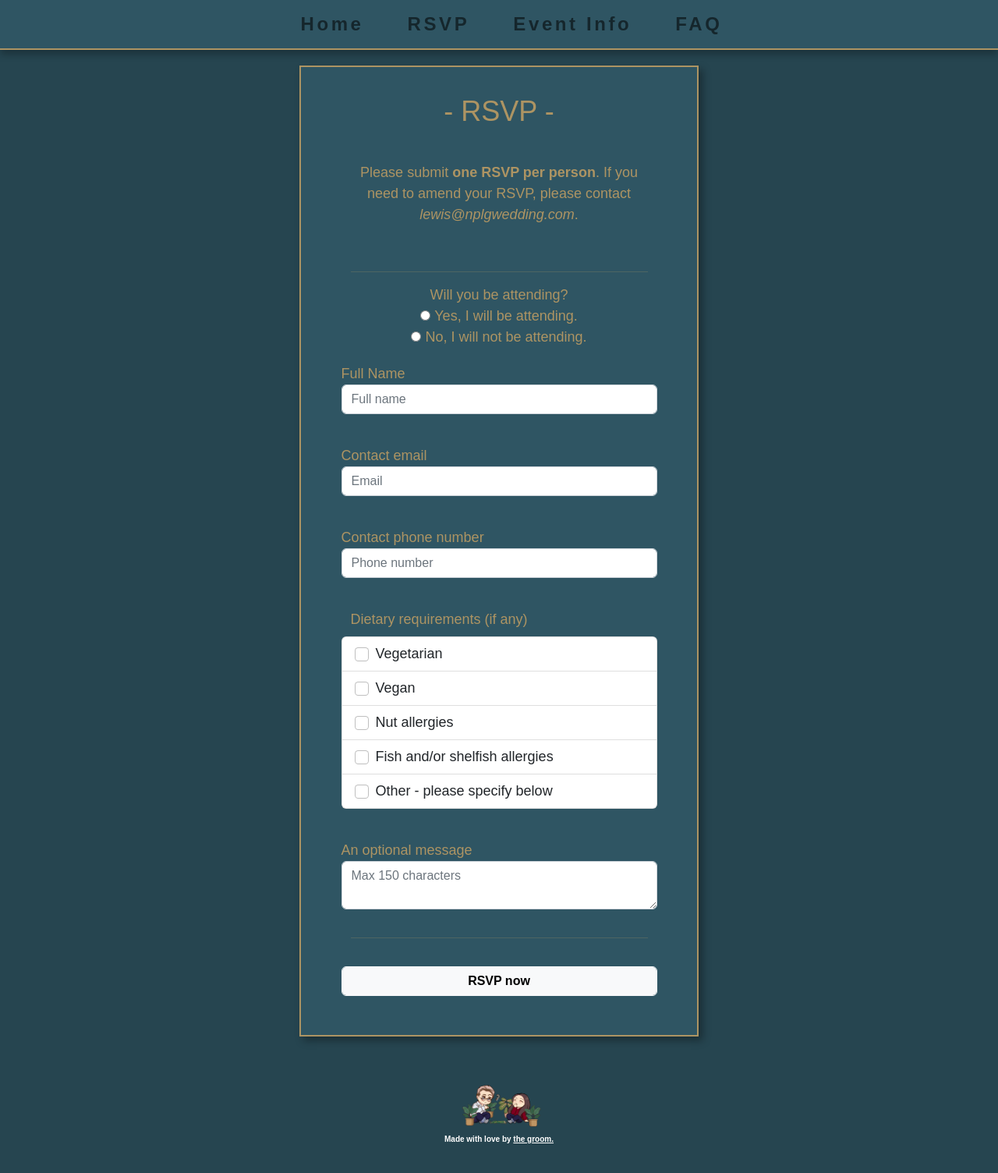
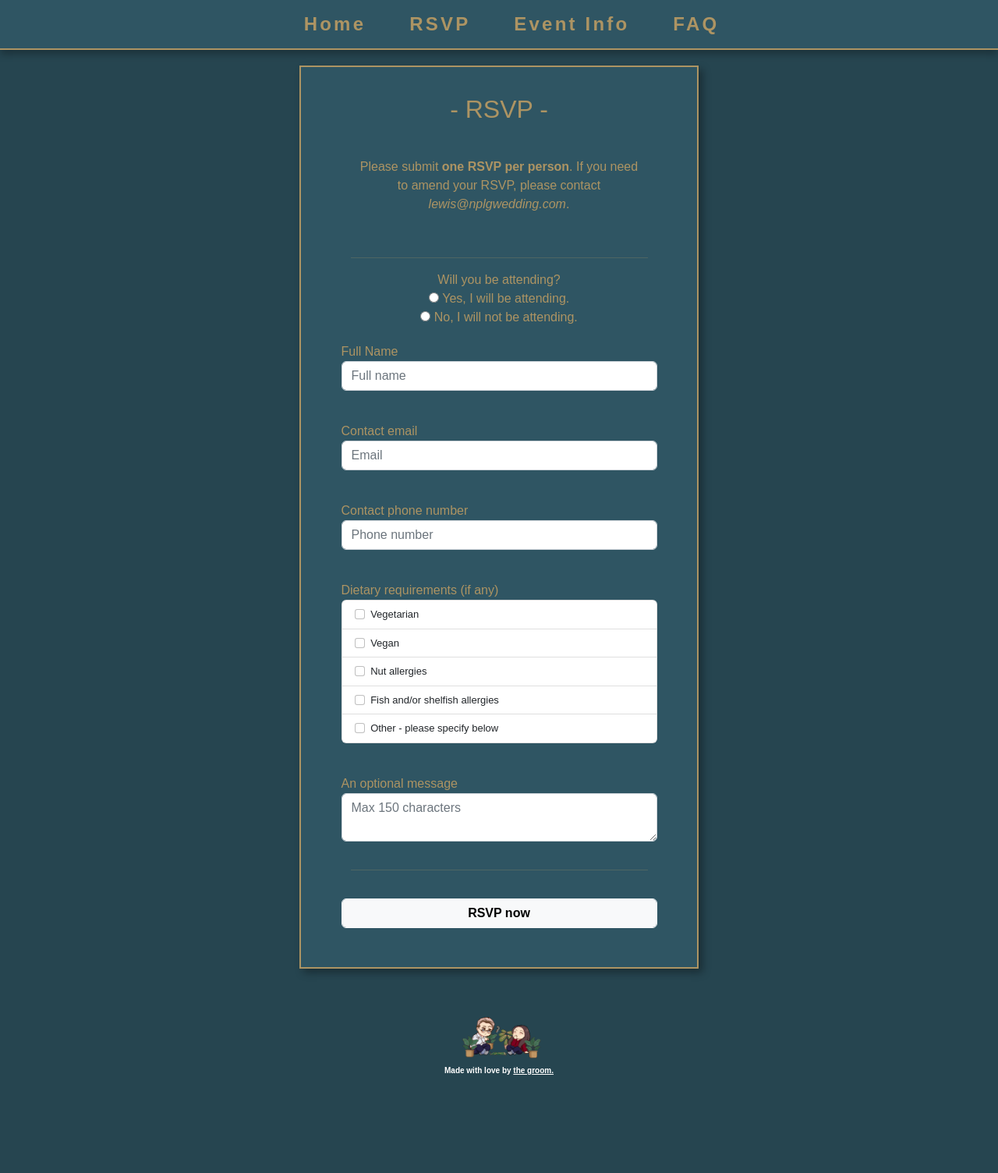
Before and after one commit to Lewis-Gallagher/wedding-website, a Flask app: page /rsvp in a window 1280 px wide. Shown: the whole page at 78% size. After the commit the page ends 1378 px from the top, so only its background shows below. Run offline with Flask 2, Linux system fonts and the light colour scheme; some libraries are stand-ins or nearby versions; some web fonts are replaced.

Commit message:
:adhesive_bandage: Adjust styling for smaller screens
Adjust styling for smaller screens

```diff
--- a/app/static/main.css
+++ b/app/static/main.css
@@ -5,12 +5,11 @@ body {
   font-family: "Junge", sans-serif;
   background-color: #264550;
   color: #AD9463;
-  font-size: large;
+  font-size: medium;
   letter-spacing: 0.25em;
 }
 
 .card-content {
-  font-size: 120%;
 }
 
 .flash {
@@ -41,10 +40,12 @@ body {
   display: table;
 }
 
+.navbar {
+  --bs-navbar-color: #AD9463;
+  --bs-navbar-hover-color: #AD9463;
+}
+
 .nav {
-  display: flex;
-  justify-content: space-evenly; /* Change to space-evenly for equal spacing */
-  align-items: center;
   list-style: none;
   background-color: #2f5563;
   border-bottom-style: solid;
@@ -57,15 +58,8 @@ body {
 
 .nav li {
   margin: 0 20px;
-  text-decoration: none;
-  color: #9b9488;
   font-size: 24px;
   font-weight: bold;
-  transition: color 0.3s ease;
-}
-
-.nav a:hover {
-  color:#AD9463;
 }
 
 .hero {
@@ -149,6 +143,10 @@ body {
   text-align: left;
 }
 
+.list-group-item {
+  font-size: small;
+}
+
 .form-control-label {
   text-align: left;
   padding: 0;
--- a/app/templates/index.html
+++ b/app/templates/index.html
@@ -9,9 +9,7 @@
     </div>
 
     <div class="content">
-        <div class="fancytext">
-            <a href="https://www.fontspace.com/category/cursive"><img src="https://see.fontimg.com/api/renderfont4/x3JyK/eyJyIjoiZnMiLCJoIjozMjIsInciOjI0MDAsImZzIjoxMzQsImZnYyI6IiNDOUE0NjAiLCJiZ2MiOiIjMzUzRDRCIiwidCI6MX0/V2VsY29tZSB0byBvdXIgd2VkZGluZw/sellena-brush.png" alt="Cursive fonts"></a>
-        </div>
+        <img src="https://see.fontimg.com/api/renderfont4/x3JyK/eyJyIjoiZnMiLCJoIjozMjIsInciOjI0MDAsImZzIjoxMzQsImZnYyI6IiNDOUE0NjAiLCJiZ2MiOiIjMzUzRDRCIiwidCI6MX0/V2VsY29tZSB0byBvdXIgd2VkZGluZw/sellena-brush.png" alt="Cursive fonts" class="fancytext"></a>
 
         <div>
             <p style="text-align: center;">
--- a/app/templates/nav.html
+++ b/app/templates/nav.html
@@ -1,4 +1,4 @@
-<nav class="navbar navbar-expand-lg sticky-top nav-base nav">
+<nav class="navbar navbar-expand-lg nav-base nav">
   <div class="container-fluid">
     <a class="navbar-brand" href="#"></a>
     <button class="navbar-toggler" type="button" data-bs-toggle="collapse" data-bs-target="#navbarTogglerDemo02" aria-controls="navbarTogglerDemo02" aria-expanded="false" aria-label="Toggle navigation">
--- a/app/templates/rsvp.html
+++ b/app/templates/rsvp.html
@@ -61,7 +61,7 @@
             </div>
 
             <div class="row" id="user-input">
-                {{ form.diet_req.label(class_="form-label") }}
+                {{ form.diet_req.label(class_="form-control-label") }}
                 {{ form.diet_req(class_="list-group") }}
             </div>
 
```
Also changed, not shown: other parts of app/static/main.css (+17 -11 lines).
